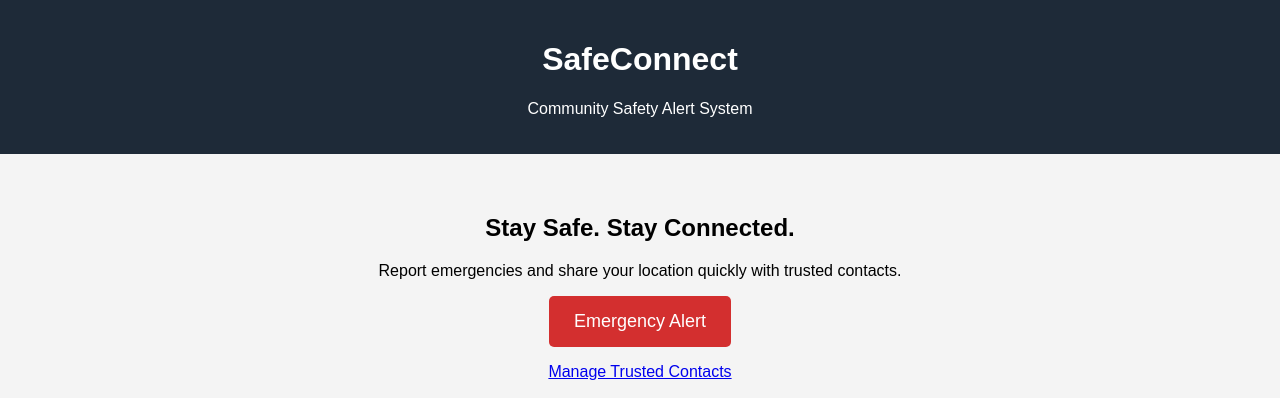
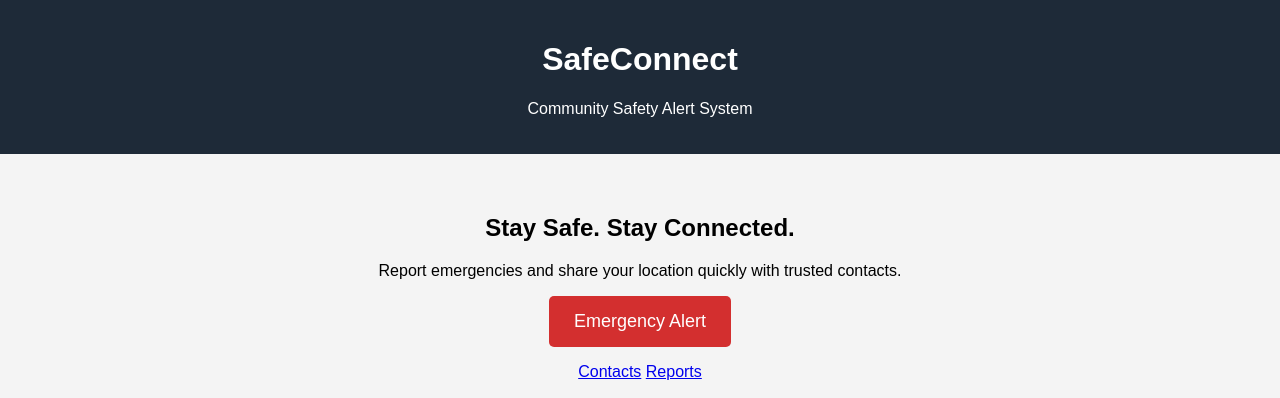
Before and after one commit to marthasibiya25/wdd330, a plain HTML site: page SafeConnect/index.html in a window 1280 px wide. Shown: the top 398 px of the page. Drawn offline with Linux system fonts and the light colour scheme; sample sign-in values are in the browser's storage.

Commit message:
save all

```diff
--- a/SafeConnect/index.html
+++ b/SafeConnect/index.html
@@ -31,10 +31,8 @@
 
 
             <p>
-                <a href="contacts.html">
-                    Manage Trusted Contacts
-                </a>
-            </p>
+                <a href="contacts.html">Contacts</a>
+                <a href="reports.html">Reports</a>
 
             <div id="locationInfo">
                 Location will appear here.
```
